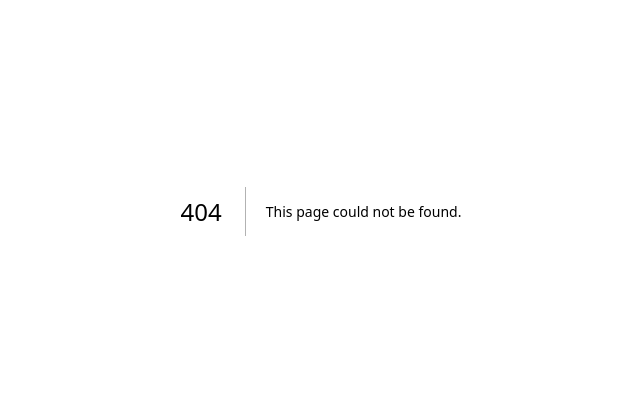
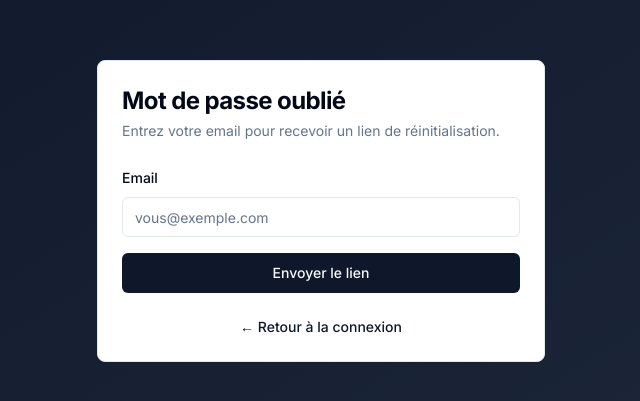
Before and after one commit to Leohard008/omnigestion-2026, a Next.js app: page /auth/forgot-password in a window 1280 px wide. Before the commit this address had no page. Shown: the part 189-590 px from the top of the page, without its empty margins (319-959 px from the left). Built offline with nearby package versions, Linux system fonts and the light colour scheme.

Commit message:
feat(auth): add /auth/forgot-password page

```diff
--- /dev/null
+++ b/app/auth/forgot-password/page.tsx
@@ -0,0 +1,95 @@
+"use client";
+
+import { useState } from "react";
+import Link from "next/link";
+import { useForm } from "react-hook-form";
+import { zodResolver } from "@hookform/resolvers/zod";
+import { z } from "zod";
+import { Button } from "@/components/ui/button";
+import { Input } from "@/components/ui/input";
+import { Label } from "@/components/ui/label";
+import {
+  Card,
+  CardContent,
+  CardDescription,
+  CardFooter,
+  CardHeader,
+  CardTitle,
+} from "@/components/ui/card";
+
+const schema = z.object({
+  email: z.string().email("Email invalide"),
+});
+
+type FormData = z.infer<typeof schema>;
+
+export default function ForgotPasswordPage() {
+  const [submitted, setSubmitted] = useState(false);
+  const [isLoading, setIsLoading] = useState(false);
+  const { register, handleSubmit, formState: { errors } } = useForm<FormData>({
+    resolver: zodResolver(schema),
+  });
+
+  const onSubmit = async (data: FormData) => {
+    setIsLoading(true);
+    try {
+      await fetch("/api/auth/forgot-password", {
+        method: "POST",
+        headers: { "Content-Type": "application/json" },
+        body: JSON.stringify(data),
+      });
+      // Always show success per anti-enumeration spec
+      setSubmitted(true);
+    } finally {
+      setIsLoading(false);
+    }
+  };
+
+  return (
+    <div className="min-h-screen flex items-center justify-center bg-gradient-to-br from-slate-900 to-slate-800">
+      <Card className="w-full max-w-md">
+        <CardHeader className="space-y-1">
+          <CardTitle className="text-2xl font-bold">Mot de passe oublié</CardTitle>
+          <CardDescription>
+            {submitted
+              ? "Vérifiez votre boîte mail pour le lien de réinitialisation."
+              : "Entrez votre email pour recevoir un lien de réinitialisation."}
+          </CardDescription>
+        </CardHeader>
+        <CardContent>
+          {submitted ? (
+            <div className="p-3 text-sm text-green-700 bg-green-50 rounded-md border border-green-200">
+              Si un compte existe pour cette adresse, un email contenant un lien de réinitialisation
+              vient de vous être envoyé. Le lien est valide pendant 1 heure.
+            </div>
+          ) : (
+            <form onSubmit={handleSubmit(onSubmit)} className="space-y-4">
+              <div className="space-y-2">
+                <Label htmlFor="email">Email</Label>
+                <Input
+                  id="email"
+                  type="email"
+                  placeholder="vous@exemple.com"
+                  {...register("email")}
+                />
+                {errors.email && (
+                  <p className="text-sm text-red-500">{errors.email.message}</p>
+                )}
+              </div>
+              <Button type="submit" className="w-full" disabled={isLoading}>
+                {isLoading ? "Envoi..." : "Envoyer le lien"}
+              </Button>
+            </form>
+          )}
+        </CardContent>
+        <CardFooter>
+          <p className="text-sm text-muted-foreground text-center w-full">
+            <Link href="/auth/login" className="text-primary hover:underline font-medium">
+              ← Retour à la connexion
+            </Link>
+          </p>
+        </CardFooter>
+      </Card>
+    </div>
+  );
+}
```
